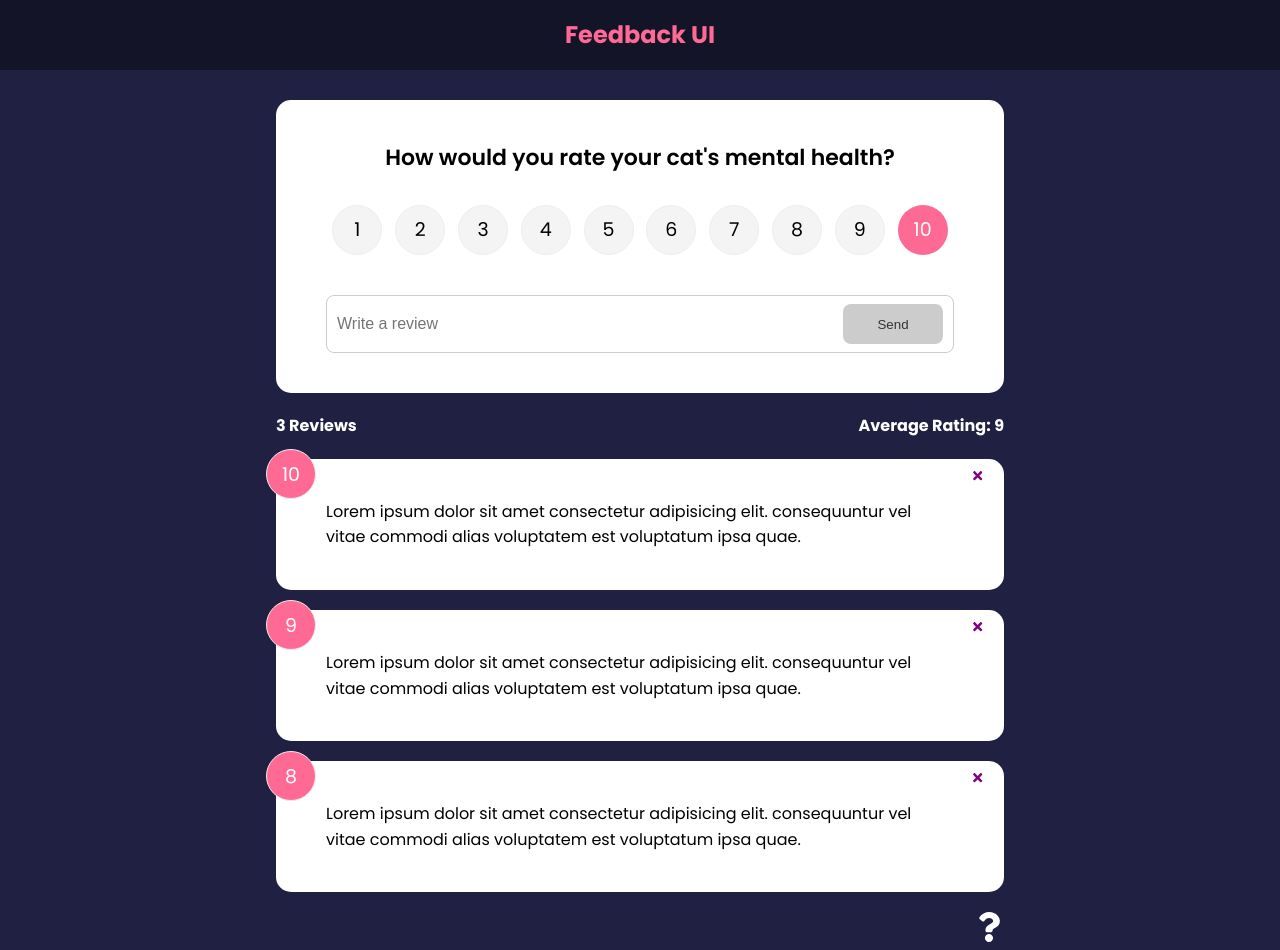
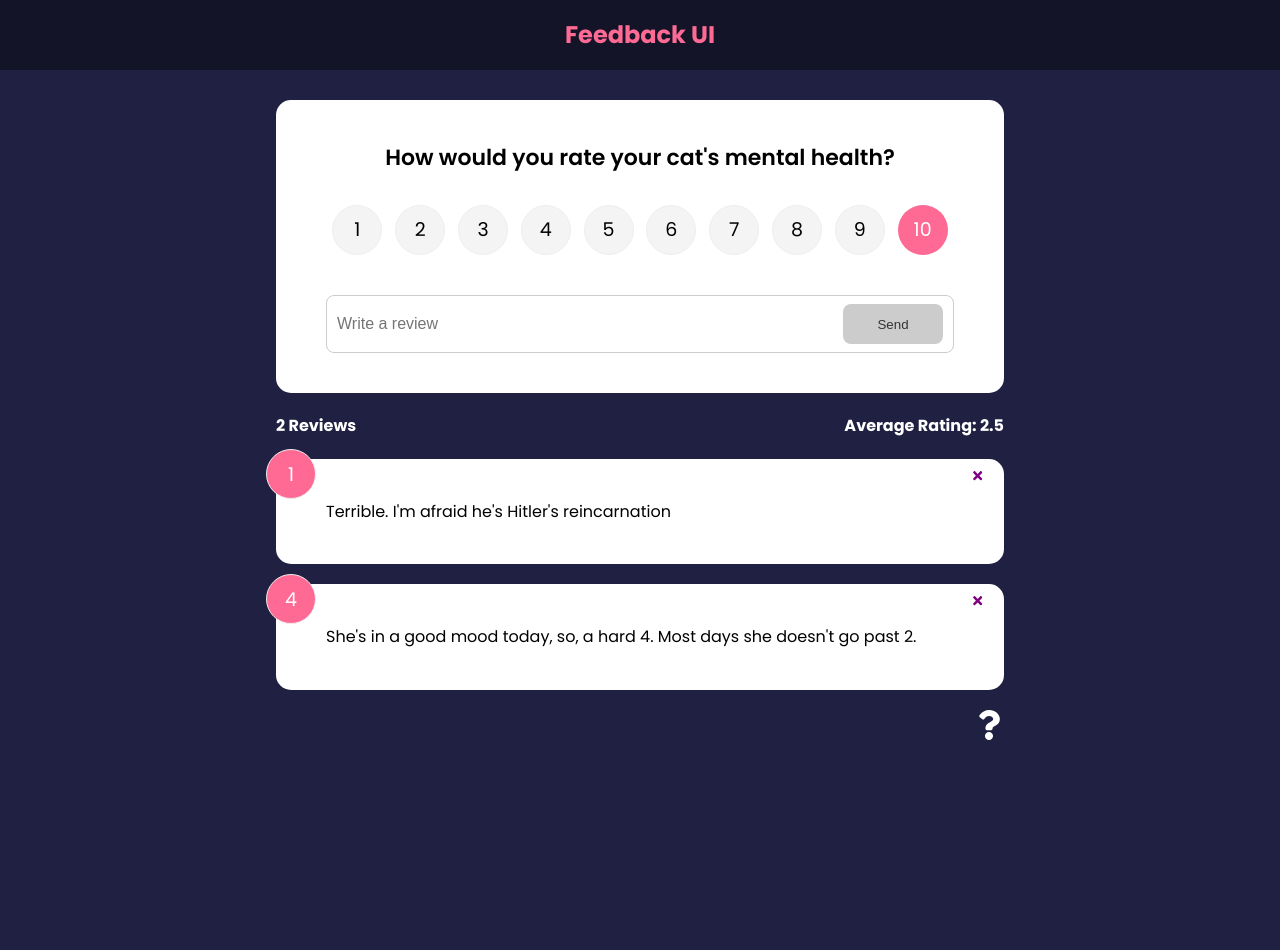
Before and after one commit to ianisout/feedback-app, a React (Create React App) app: page / in a window 1280 px wide. After the commit the page ends 800 px from the top, so only its background shows below. Built offline with nearby package versions, Linux system fonts and the light colour scheme.

Commit message:
move functions to useContext hook

```diff
--- a/src/App.js
+++ b/src/App.js
@@ -1,30 +1,15 @@
-import { v4 as uuidv4 } from 'uuid';
 import { BrowserRouter as Router, Routes, Route } from 'react-router-dom';
-import { useState } from 'react';
-import React from 'react';
 import Header from './components/Header';
 import FeedbackList from './components/FeedbackList';
-import FeedbackData from './data/FeedbackData';
 import FeedbackStats from './components/FeedbackStats';
 import FeedbackForm from './components/FeedbackForm';
 import AboutPage from './pages/AboutPage';
 import AboutIconLink from './components/AboutIconLink';
+import { FeedbackProvider } from './context/FeedbackContext';
 
 function App() {
-  const [feedback, setFeedback] = useState(FeedbackData);
-
-  const addFeedback = (newFeedback) => {
-    newFeedback.id = uuidv4();
-    setFeedback([newFeedback, ...feedback]);
-  };
-
-  const deleteFeedback = (id) => {
-    if (window.confirm('Are you sure you want to delete this feedback?')) {
-      setFeedback(feedback.filter((item) => item.id !== id));
-    }
-  };
-
   return (
+    <FeedbackProvider>
       <Router>
         <Header />
         <div className="container">
@@ -34,22 +19,19 @@ function App() {
               path="/"
               element={
                 <>
-                <FeedbackForm handleAdd={addFeedback} />
-                <FeedbackStats feedback={feedback} />
-                <FeedbackList
-                  feedback={feedback}
-                  handleDelete={deleteFeedback}
-                />
+                  <FeedbackForm />
+                  <FeedbackStats />
+                  <FeedbackList  />
                 </>
               }
             ></Route>
 
             <Route path="/about" element={<AboutPage />} />
           </Routes>
-
           <AboutIconLink />
         </div>
       </Router>
+    </FeedbackProvider>
   );
 }
 
--- a/src/components/FeedbackForm.jsx
+++ b/src/components/FeedbackForm.jsx
@@ -1,13 +1,16 @@
-import { useState } from 'react'
+import { useState, useContext } from 'react'
 import Card from './shared/Card'
 import Button from './shared/Button'
 import RatingSelect from './RatingSelect'
+import FeedbackContext from '../context/FeedbackContext'
 
-function FeedbackForm({handleAdd}) {
+function FeedbackForm() {
   const [text, setText] = useState('')
-  const [rating, setRating] = useState(10)
+  const [rating, setRating] = useState(1)
   const [btnDisabled, setBtnDisabled] = useState(true)
   const [message, setMessage] = useState('')
+
+  const { addFeedback } = useContext(FeedbackContext)
 
   const handleTextChange = e => {
     if(text === '') {
@@ -32,7 +35,7 @@ function FeedbackForm({handleAdd}) {
         rating
       }
 
-      handleAdd(newFeedback)
+      addFeedback(newFeedback)
 
       setText('')
     }
--- a/src/components/FeedbackItem.jsx
+++ b/src/components/FeedbackItem.jsx
@@ -1,12 +1,15 @@
 import { FaTimes } from 'react-icons/fa' // font-awesome
+import { useContext } from 'react';
 import Card from "./shared/Card"
-import PropTypes from 'prop-types'
+import FeedbackContext from '../context/FeedbackContext';
 
-function FeedbackItem({item, handleDelete}) {
+function FeedbackItem({ item }) {
+  const { deleteFeedback } = useContext(FeedbackContext)
+
   return (
     <Card>
       <div className='num-display'>{item.rating}</div>
-      <button onClick={() => handleDelete(item.id)} className="close">
+      <button onClick={() => deleteFeedback(item.id)} className="close">
         <FaTimes color='purple'/>
       </button>
       <div className='text-display'>{item.text}</div>
@@ -14,8 +17,4 @@ function FeedbackItem({item, handleDelete}) {
   )
 }
 
-FeedbackItem.propTypes = {
-  item: PropTypes.object.isRequired
-}
-
 export default FeedbackItem
--- a/src/components/FeedbackList.jsx
+++ b/src/components/FeedbackList.jsx
@@ -1,8 +1,11 @@
-import {motion, AnimatePresence } from 'framer-motion'
+import {motion, AnimatePresence } from 'framer-motion';
+import { useContext } from 'react';
 import FeedbackItem from './FeedbackItem';
-import PropTypes from 'prop-types'
+import FeedbackContext from '../context/FeedbackContext';
 
-function FeedbackList({ feedback, handleDelete }) {
+function FeedbackList() {
+  const { feedback } = useContext(FeedbackContext)
+
   if (!feedback || feedback.length === 0) {
     return <p>No feedback yet</p>
   }
@@ -17,7 +20,7 @@ function FeedbackList({ feedback, handleDelete }) {
           animate={{opacity: 1}}
           exit={{opacity: 0}}
         >
-          <FeedbackItem key={item.id} item={item} handleDelete={handleDelete}/>
+          <FeedbackItem key={item.id} item={item} />
         </motion.div>
       ))}
       </AnimatePresence>
@@ -25,14 +28,4 @@ function FeedbackList({ feedback, handleDelete }) {
   )
 }
 
-FeedbackList.propTypes = {
-  feedback: PropTypes.arrayOf(
-    PropTypes.shape({
-      id: PropTypes.string.isRequired,
-      text: PropTypes.string.isRequired,
-      rating: PropTypes.number.isRequired,
-    })
-  )
-}
-
 export default FeedbackList
--- a/src/components/FeedbackStats.jsx
+++ b/src/components/FeedbackStats.jsx
@@ -1,22 +1,21 @@
-import PropTypes from 'prop-types'
+import { useContext } from 'react';
+import FeedbackContext from '../context/FeedbackContext';
 
-function FeedbackStats({feedback}) {
-  let average = feedback.reduce((acc, cur) => {
+function FeedbackStats() {
+  const { feedback } = useContext(FeedbackContext)
+
+  let averageRating = feedback.reduce((acc, cur) => {
     return acc + cur.rating
   }, 0) / feedback.length
 
-  average = average.toFixed(1).replace(/[.,]0$/, '')
+  averageRating = averageRating.toFixed(1).replace(/[.,]0$/, '')
 
   return (
     <div className="feedback-stats">
       <h4>{feedback.length} Reviews</h4>
-      <h4>Average Rating: {isNaN(average) ? 0 : average}</h4>
+      <h4>Average Rating: {isNaN(averageRating) ? 0 : averageRating}</h4>
     </div>
   )
 }
 
-FeedbackStats.propTypes = {
-  feedback: PropTypes.array.isRequired
-}
-
 export default FeedbackStats
--- /dev/null
+++ b/src/context/FeedbackContext.js
@@ -0,0 +1,44 @@
+import { v4 as uuidv4 } from 'uuid';
+import { createContext, useState } from 'react';
+
+const FeedbackContext = createContext();
+
+export const FeedbackProvider = ({ children }) => {
+  const [feedback, setFeedback] = useState([
+    {
+      id: 1,
+      text: "Terrible. I'm afraid he's Hitler's reincarnation",
+      rating: 1,
+    },
+    {
+      id: 2,
+      text: "She's in a good mood today, so, a hard 4. Most days she doesn't go past 2.",
+      rating: 4,
+    },
+  ]);
+
+  const addFeedback = (newFeedback) => {
+    newFeedback.id = uuidv4();
+    setFeedback([newFeedback, ...feedback]);
+  };
+
+  const deleteFeedback = (id) => {
+    if (window.confirm('Are you sure you want to delete this feedback?')) {
+      setFeedback(feedback.filter((item) => item.id !== id));
+    }
+  };
+
+  return (
+    <FeedbackContext.Provider
+      value={{
+        feedback: feedback, // not shorthanded for clearance
+        addFeedback,
+        deleteFeedback,
+      }}
+    >
+      {children}
+    </FeedbackContext.Provider>
+  );
+};
+
+export default FeedbackContext
```
Lines whose indentation alone changed are shown as unchanged.
